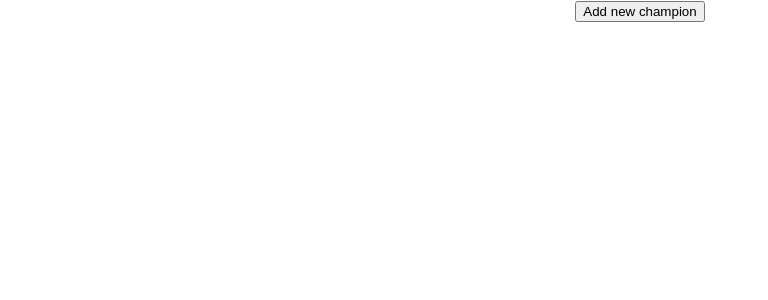
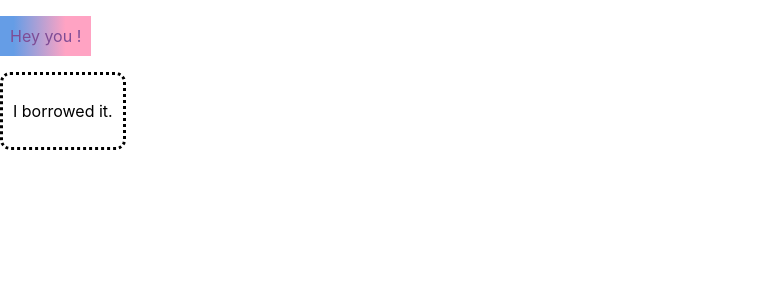
Before and after one commit to Maruhara18774/react-example-all-eng, a React (Create React App) app in the folder hello-world/: page / in a window 1280 px wide. Shown: the top 300 px of the page, without its empty margins (0-768 px from the left). Built offline with nearby package versions, Linux system fonts and the light colour scheme.

Commit message:
Css and Js

```diff
--- a/hello-world/src/App.js
+++ b/hello-world/src/App.js
@@ -1,6 +1,5 @@
 import logo from './logo.svg';
 import './App.css';
-import './components/10Dating.css'
 import React from 'react';
 import HelloWorld from './components/1HelloWorld';
 import BounjourWorld from './components/2BounjourWorld';
@@ -15,12 +14,13 @@ import AlienMessege from './components/9Condition';
 import Storyteller from './components/10SnowWhiteTale';
 import Partner from './components/10Dating';
 import RankBoard from './components/11Champion';
+import HeyYou from './components/12JStoCSS';
 
 
 function App() {
   return (
     <div className="App">
-      <RankBoard></RankBoard>
+      <HeyYou></HeyYou>
     </div>
   );
 }
--- a/hello-world/src/components/10Dating.css
+++ b/hello-world/src/components/10Dating.css
@@ -1,3 +1,4 @@
+
 .profieFrame{
     width:fit-content;
     height: fit-content;
--- a/hello-world/src/components/10Dating.js
+++ b/hello-world/src/components/10Dating.js
@@ -1,5 +1,6 @@
 import React, { Component } from 'react'
 import ReactDOM from 'react-dom';
+import './10Dating.css';
 var listPartners = [
     {
         id: 0,
--- /dev/null
+++ b/hello-world/src/components/12JStoCSS.js
@@ -0,0 +1,26 @@
+import React, { Component } from 'react';
+import styles from './10Dating.css';
+
+var myTheme = {
+    background: 'linear-gradient(to right, #659de6 15%, #ffa3c3 72%)',
+    color: '#7E4C95',
+    width:'fit-content',
+    height: 'fit-content',
+    padding: '10px 10px 10px 10px',
+}
+
+class HeyYou extends Component {
+    render() {
+        return (
+            <div>
+                <p style={myTheme}>Hey you !</p>
+                <div className='popUp'>
+                    <p>I borrowed it.</p>
+                </div>
+
+            </div>
+        )
+    }
+}
+
+export default HeyYou;
```
Also changed, not shown: hello-world/src/components/13StatesAsRefs.js (added), 1 other file (tests, documents, lock files or other folders).
